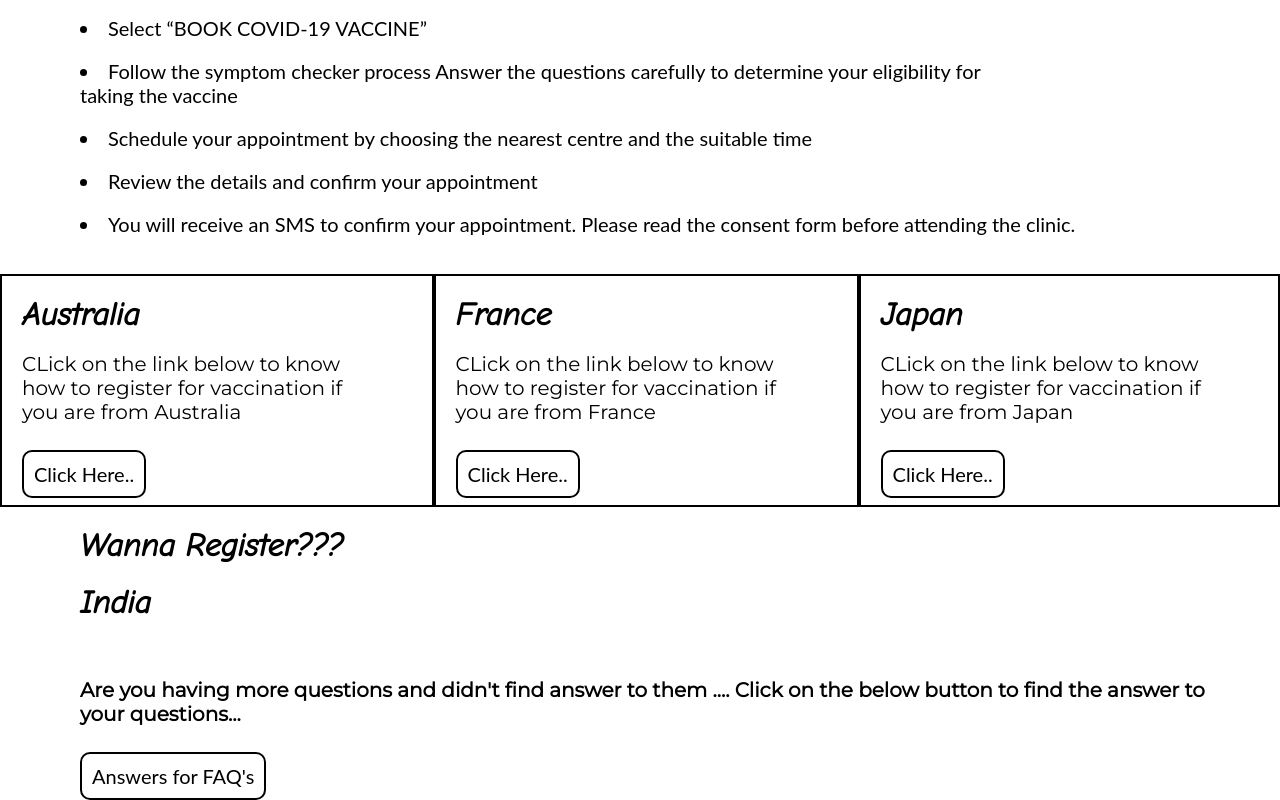
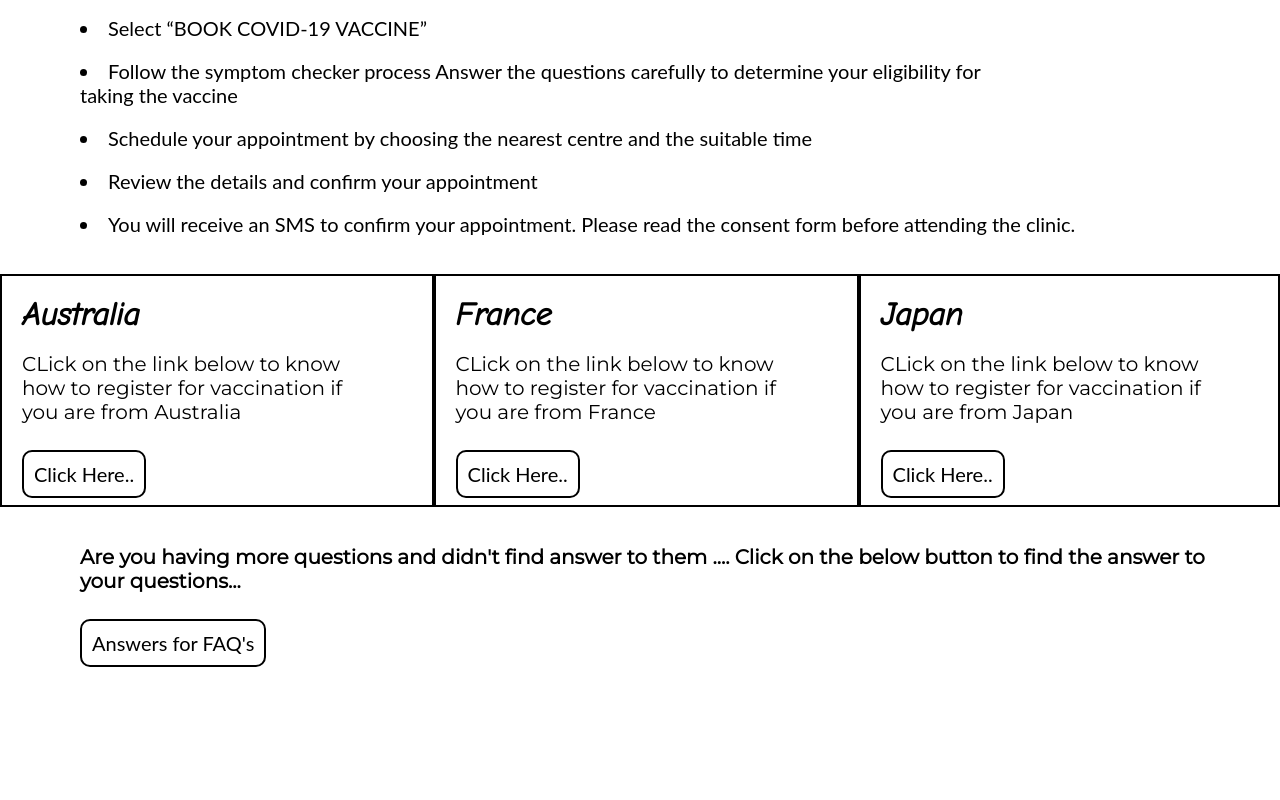
Before and after one commit to Shreya-Ramanujam/sovlving-covid-crises, a plain HTML site: page vaccine.html in a window 1280 px wide. Shown: the part 2263-3063 px from the top of the page. After the commit the page ends 2930 px from the top, so only its background shows below. Drawn offline with Linux system fonts and the light colour scheme.

Commit message:
Update vaccine.html

```diff
--- a/vaccine.html
+++ b/vaccine.html
@@ -139,13 +139,7 @@
         </div>
     </div>
 
-    <div class="register-finally">
-        <h1 id="h1">Wanna Register???</h1>
-        <div class="india">
-            <h1 id="2">India</h1>
-            <a href="" class="" id="cowin"></a>
-        </div>
-    </div>
+
 
     <br><br><h2>Are you having more questions and didn't find answer to them .... Click on the below button to find the answer to your questions...</h2><br>
     <br><a href="https://www.mohfw.gov.in/covid_vaccination/vaccination/faqs.html" id="answers">Answers for FAQ's</a><br>
```
